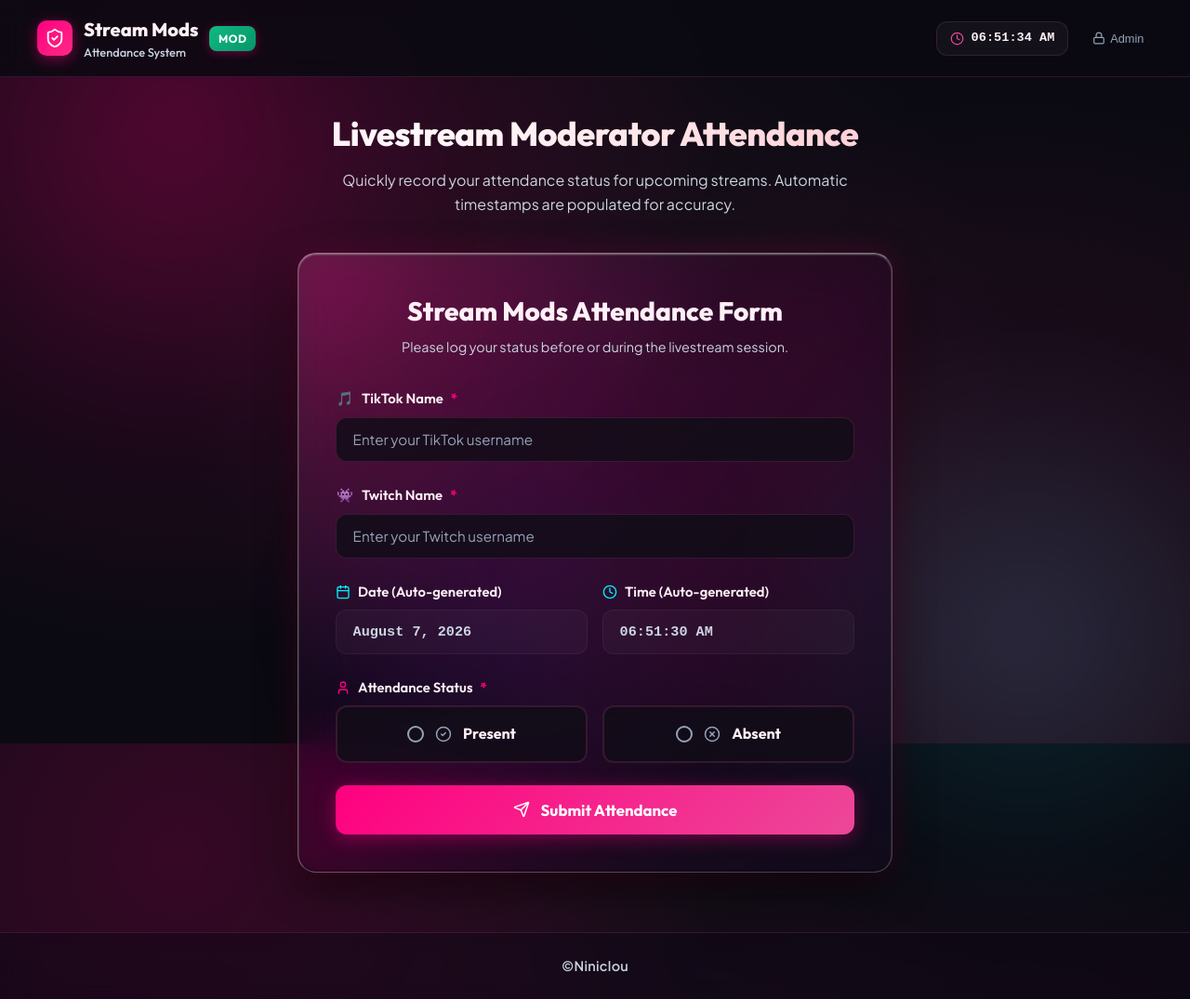
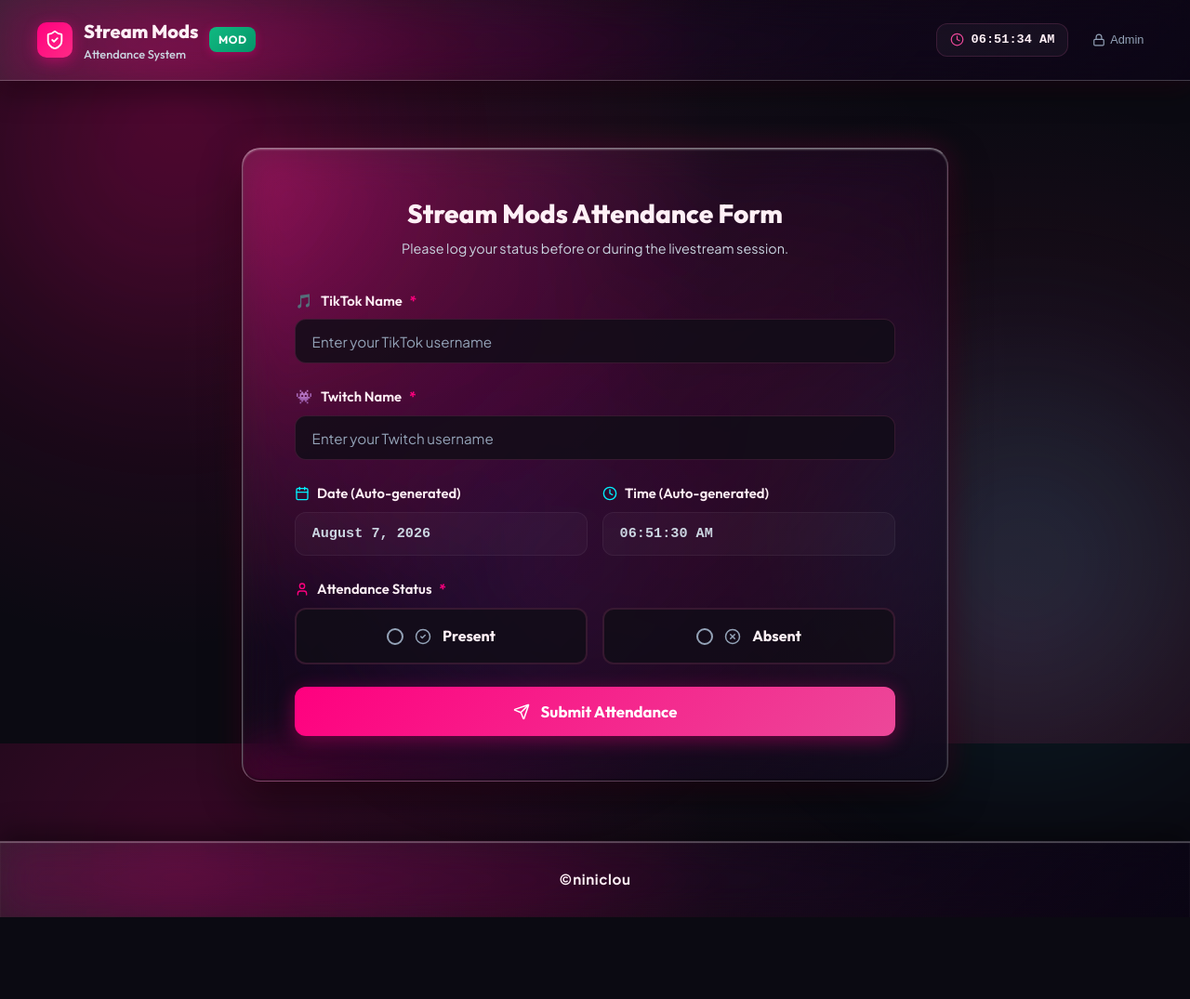
Before and after one commit to Gabs64/stream-mod-attendance, a React (Vite) app: page / in a window 1280 px wide. Shown: the whole page at 93% size. After the commit the page ends 987 px from the top, so only its background shows below. Built offline with nearby package versions, Linux system fonts and the light colour scheme; no server answers.

Commit message:
Enlarged form card, removed page header text, added liquid navbar and footer with ©niniclou

```diff
--- a/src/App.jsx
+++ b/src/App.jsx
@@ -134,14 +134,7 @@ export default function App() {
         <ErrorBoundary>
           {!isAdminRoute ? (
             /* Stream Mods Public Interface (Form Only) */
-            <div>
-              <div className="page-header">
-                <h1 className="page-title">Livestream Moderator Attendance</h1>
-                <p className="page-subtitle">
-                  Quickly record your attendance status for upcoming streams. Automatic timestamps are populated for accuracy.
-                </p>
-              </div>
-
+            <div style={{ paddingTop: '1rem' }}>
               <AttendanceForm onRecordSubmitted={handleRecordSubmitted} />
             </div>
           ) : !isAdminAuthenticated ? (
@@ -164,9 +157,9 @@ export default function App() {
         </ErrorBoundary>
       </main>
 
-      <footer className="footer" style={{ padding: '1.5rem 1rem', textAlign: 'center', borderTop: '1px solid var(--bg-card-border)', background: 'rgba(10, 5, 20, 0.4)', backdropFilter: 'blur(10px)' }}>
-        <div style={{ maxWidth: '1200px', margin: '0 auto', textAlign: 'center', fontWeight: 600, color: 'var(--text-secondary)', fontSize: '0.9rem', letterSpacing: '0.02em' }}>
-          ©Niniclou
+      <footer className="liquid-footer">
+        <div style={{ maxWidth: '1200px', margin: '0 auto', textAlign: 'center', fontWeight: 700, color: 'var(--text-primary)', fontSize: '0.95rem', letterSpacing: '0.04em' }}>
+          ©niniclou
         </div>
       </footer>
     </div>
--- a/src/index.css
+++ b/src/index.css
@@ -174,15 +174,17 @@ body {
   100% { transform: translate(70px, -50px) scale(1); }
 }
 
-/* Header Navbar */
+/* Header Navbar - Liquid Glass Theme */
 .navbar {
   position: sticky;
   top: 0;
   z-index: 100;
-  background: rgba(11, 10, 18, 0.88);
-  backdrop-filter: blur(12px);
-  border-bottom: 1px solid var(--bg-card-border);
-  padding: 1rem 1.5rem;
+  background: linear-gradient(135deg, rgba(255, 255, 255, 0.1) 0%, rgba(255, 0, 127, 0.04) 50%, rgba(12, 6, 22, 0.92) 100%);
+  backdrop-filter: blur(20px) saturate(190%);
+  -webkit-backdrop-filter: blur(20px) saturate(190%);
+  border-bottom: 1px solid rgba(255, 255, 255, 0.22);
+  box-shadow: 0 10px 30px rgba(0, 0, 0, 0.5), 0 0 25px rgba(255, 0, 127, 0.15);
+  padding: 1.1rem 1.75rem;
 }
 
 .navbar-container {
@@ -220,24 +222,26 @@ body {
 
 .nav-tabs {
   display: flex;
-  background: rgba(255, 255, 255, 0.04);
+  background: rgba(255, 255, 255, 0.06);
+  backdrop-filter: blur(12px);
   padding: 4px;
-  border-radius: var(--radius-md);
-  border: 1px solid rgba(255, 105, 180, 0.12);
+  border-radius: 9999px;
+  border: 1px solid rgba(255, 255, 255, 0.2);
+  box-shadow: inset 0 1px 1px rgba(255, 255, 255, 0.25);
 }
 
 .nav-tab-btn {
   display: flex;
   align-items: center;
   gap: 0.5rem;
-  padding: 0.5rem 1.25rem;
+  padding: 0.55rem 1.35rem;
   font-family: var(--font-heading);
   font-weight: 600;
   font-size: 0.875rem;
   color: var(--text-secondary);
   background: transparent;
   border: none;
-  border-radius: calc(var(--radius-md) - 4px);
+  border-radius: 9999px;
   cursor: pointer;
   transition: var(--transition-fast);
 }
@@ -247,10 +251,10 @@ body {
 }
 
 .nav-tab-btn.active {
-  background: linear-gradient(135deg, rgba(255, 0, 127, 0.35), rgba(236, 72, 153, 0.25));
+  background: linear-gradient(135deg, rgba(255, 0, 127, 0.45), rgba(236, 72, 153, 0.35));
   color: white;
-  border: 1px solid rgba(255, 0, 127, 0.5);
-  box-shadow: 0 2px 12px rgba(255, 0, 127, 0.3);
+  border: 1px solid rgba(255, 255, 255, 0.4);
+  box-shadow: 0 0 16px rgba(255, 0, 127, 0.4);
 }
 
 /* Layout Containers */
@@ -285,11 +289,11 @@ body {
   margin: 0 auto;
 }
 
-/* Form Styles */
+/* Form Styles - Enlarged Liquid Form Card */
 .form-card {
-  max-width: 640px;
-  margin: 0 auto;
-  padding: 2.5rem;
+  max-width: 760px;
+  margin: 1.5rem auto 0 auto;
+  padding: 3rem 3.5rem;
 }
 
 .form-group {
@@ -1658,3 +1662,14 @@ input:checked + .toggle-slider:before {
     grid-template-columns: 1fr !important;
   }
 }
+
+/* Liquid Footer Theme */
+.liquid-footer {
+  padding: 1.75rem 1.5rem;
+  text-align: center;
+  background: linear-gradient(135deg, rgba(255, 255, 255, 0.08) 0%, rgba(255, 0, 127, 0.04) 50%, rgba(10, 5, 20, 0.92) 100%);
+  backdrop-filter: blur(18px) saturate(180%);
+  -webkit-backdrop-filter: blur(18px) saturate(180%);
+  border-top: 1px solid rgba(255, 255, 255, 0.2);
+  box-shadow: 0 -10px 30px rgba(0, 0, 0, 0.4), inset 0 1px 1px rgba(255, 255, 255, 0.3);
+}
```
